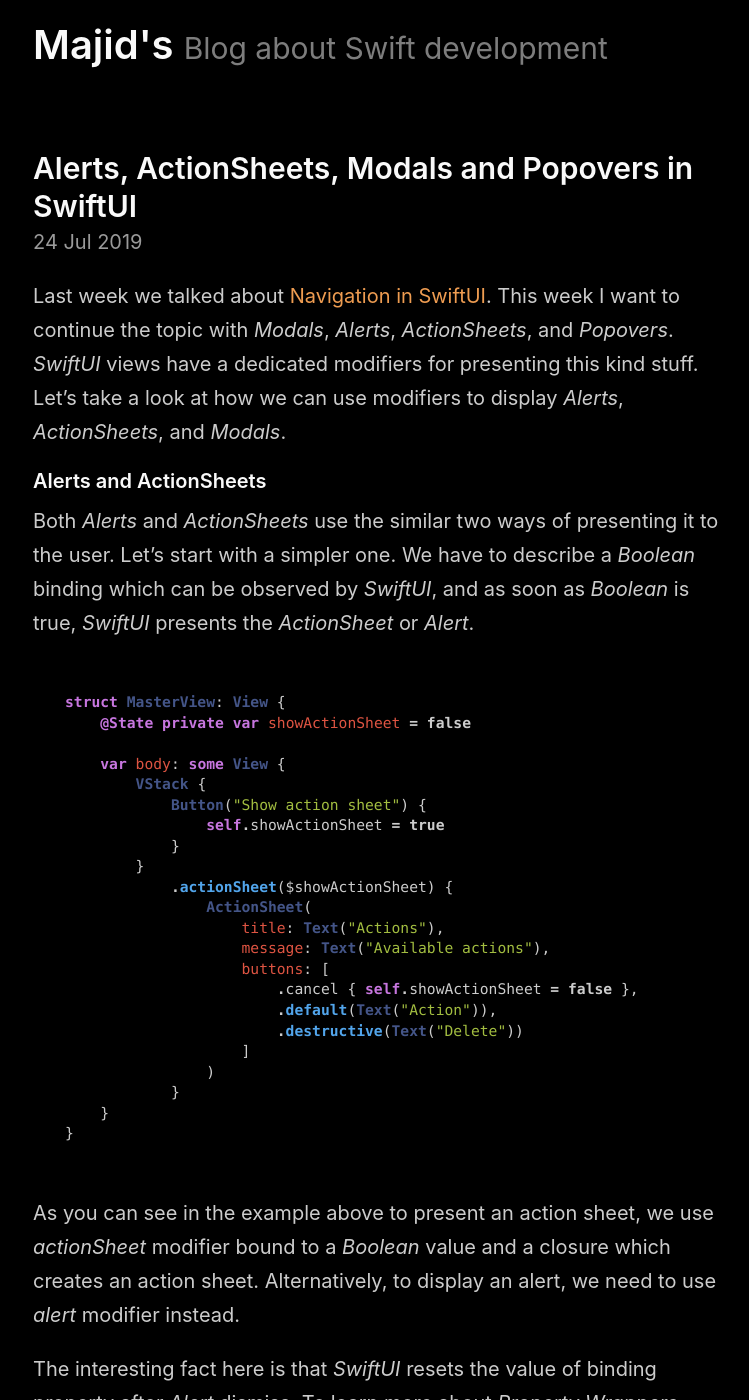
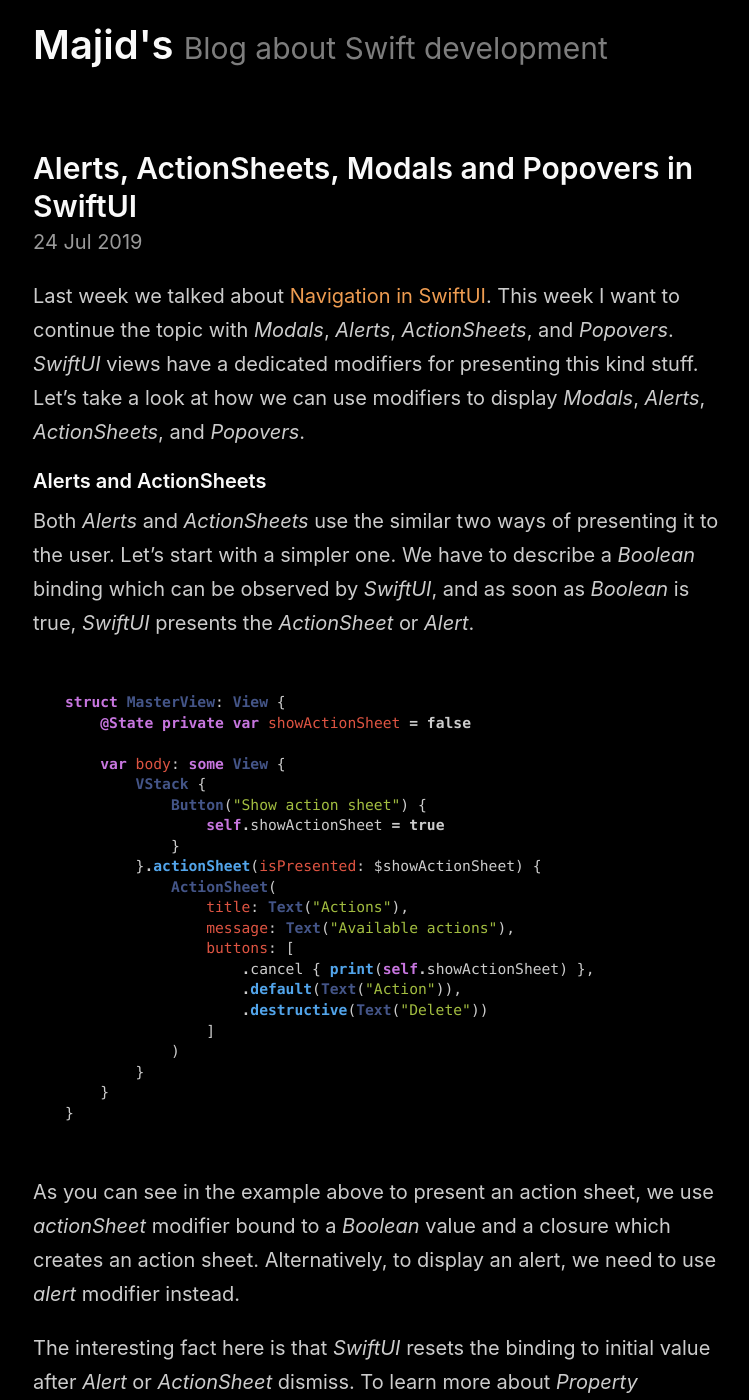
Before and after one commit to mecid/mecid.github.io, a Jekyll site: the page built from _posts/2019-07-24-alerts-actionsheets-modals-and-popovers-in-swiftui.md, in a window 1280 px wide and 1400 px high. Shown: the whole window, without its empty margins (257-1006 px from the left). Built offline with Jekyll 4.4.1, drawn with Linux system fonts in a browser that asks for light colours.

Commit message:
Update 2019-07-24-alerts-actionsheets-modals-and-popovers-in-swiftui.md

````diff
--- a/_posts/2019-07-24-alerts-actionsheets-modals-and-popovers-in-swiftui.md
+++ b/_posts/2019-07-24-alerts-actionsheets-modals-and-popovers-in-swiftui.md
@@ -3,7 +3,7 @@
 layout: post
 ---
 
-Last week we talked about [Navigation in SwiftUI](/2019/07/17/navigation-in-swiftui/). This week I want to continue the topic with *Modals*, *Alerts*, *ActionSheets*, and *Popovers*. *SwiftUI* views have a dedicated modifiers for presenting this kind stuff. Let's take a look at how we can use modifiers to display *Alerts*, *ActionSheets*, and *Modals*.
+Last week we talked about [Navigation in SwiftUI](/2019/07/17/navigation-in-swiftui/). This week I want to continue the topic with *Modals*, *Alerts*, *ActionSheets*, and *Popovers*. *SwiftUI* views have a dedicated modifiers for presenting this kind stuff. Let's take a look at how we can use modifiers to display *Modals*, *Alerts*, *ActionSheets*, and *Popovers*.
 
 #### Alerts and ActionSheets
 Both *Alerts* and *ActionSheets* use the similar two ways of presenting it to the user. Let's start with a simpler one. We have to describe a *Boolean* binding which can be observed by *SwiftUI*, and as soon as *Boolean* is true, *SwiftUI* presents the *ActionSheet* or *Alert*.
@@ -17,24 +17,23 @@
             Button("Show action sheet") {
                 self.showActionSheet = true
             }
+        }.actionSheet(isPresented: $showActionSheet) {
+            ActionSheet(
+                title: Text("Actions"),
+                message: Text("Available actions"),
+                buttons: [
+                    .cancel { print(self.showActionSheet) },
+                    .default(Text("Action")),
+                    .destructive(Text("Delete"))
+                ]
+            )
         }
-            .actionSheet($showActionSheet) {
-                ActionSheet(
-                    title: Text("Actions"),
-                    message: Text("Available actions"),
-                    buttons: [
-                        .cancel { self.showActionSheet = false },
-                        .default(Text("Action")),
-                        .destructive(Text("Delete"))
-                    ]
-                )
-            }
     }
 }
 ```
 As you can see in the example above to present an action sheet, we use *actionSheet* modifier bound to a *Boolean* value and a closure which creates an action sheet. Alternatively, to display an alert, we need to use *alert* modifier instead.
 
-The interesting fact here is that *SwiftUI* resets the value of binding property after *Alert* dismiss. To learn more about *Property Wrappers* available in *SwiftUI*, take a look at ["Understanding Property Wrappers in SwiftUI" post](/2019/06/12/understanding-property-wrappers-in-swiftui/).
+The interesting fact here is that *SwiftUI* resets the binding to initial value after *Alert* or *ActionSheet* dismiss. To learn more about *Property Wrappers* available in *SwiftUI*, take a look at ["Understanding Property Wrappers in SwiftUI" post](/2019/06/12/understanding-property-wrappers-in-swiftui/).
 
 It is a straightforward approach to present *Alerts* or *ActionSheets*. But sometimes it is not enough, because we need some data to show in *Alert* or *ActionSheet*. For this case, we have another overload of *alert* and *actionSheet* modifiers, which uses *Optional Identifiable binding* instead of *Boolean binding*.
 
````
